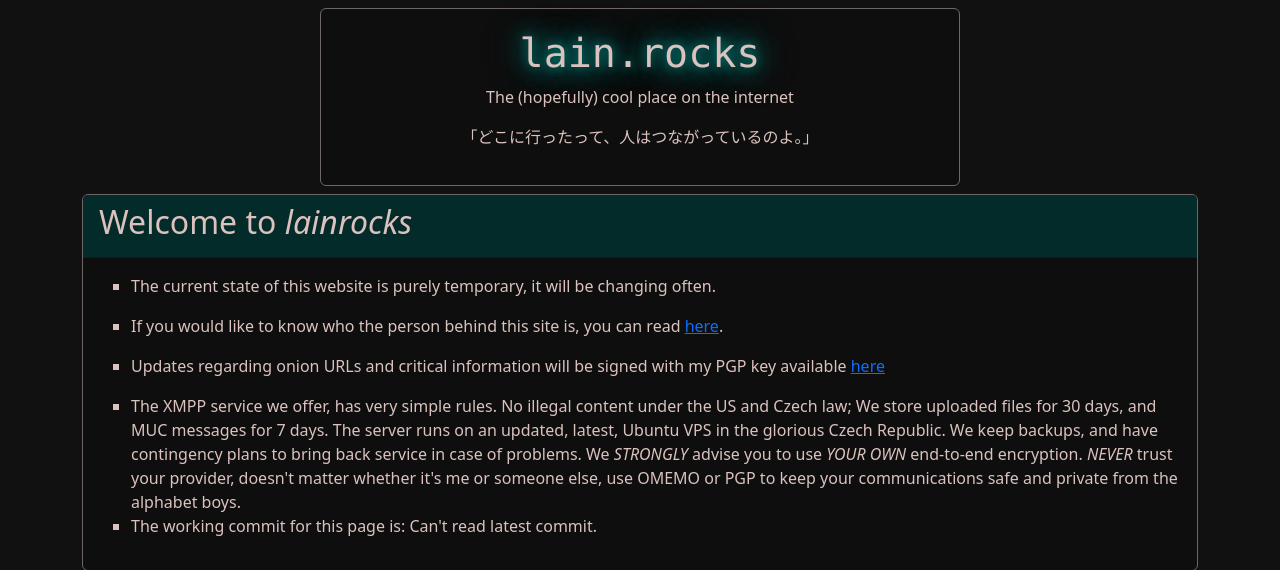
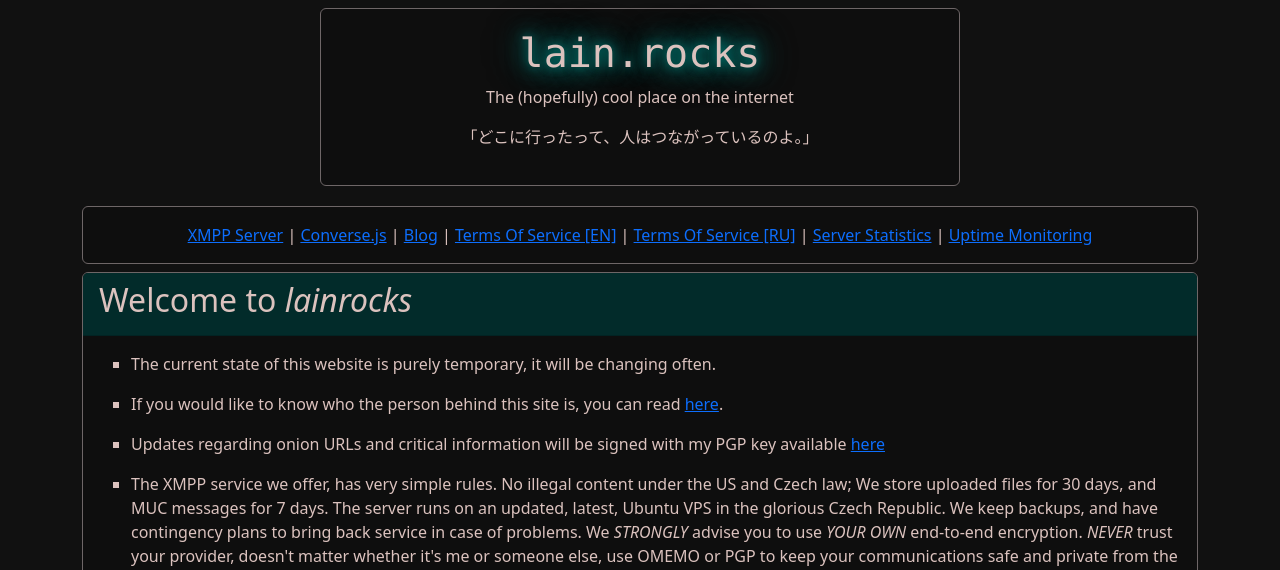
Before and after one commit to tyt4real/lainrocks, a PHP site: page / in a window 1280 px wide. Shown: the top 570 px of the page. Run offline with PHP 8.4, Linux system fonts and the light colour scheme.

Commit message:
removed the old services list in favor of some information and a nice navbar

```diff
--- a/css/index.css
+++ b/css/index.css
@@ -18,6 +18,11 @@
 
 ul {
   list-style-type: square;
+}
+
+#navbar {
+  border-color: var(--border_color);
+  text-align: center;
 }
 
 .container {
--- a/index.php
+++ b/index.php
@@ -23,8 +23,16 @@
     <p>The (hopefully) cool place on the internet</p>
     <p>「どこに行ったって、人はつながっているのよ。」</p>
   </header>
-
   <div id="app" class="container">
+    <div style="text-align: center">
+      <div id="navbar" class="content">
+        <div class="mt-2 card">
+          <div class="card-body">
+            <a href="./xmpp/register" target="_blank">XMPP Server</a> | <a href="./xmpp/conversejs/" target="_blank">Converse.js</a> | <a href="./sites/blog.php" target="_blank">Blog</a> | <a href="./sites/tos.html" target="_blank">Terms Of Service [EN]</a> | <a href="./sites/tos.ru.html" target="_blank">Terms Of Service [RU]</a> | <a href="./sites/serverstats.php" target="_blank">Server Statistics</a> | <a href="https://stats.uptimerobot.com/6eWo4s81Co" target="_blank">Uptime Monitoring</a>
+          </div>
+        </div>
+      </div>
+    </div>
     <section class="mt-2 card">
       <div class="card-header">
         <h2>Welcome to <i>lainrocks</i></h2>
@@ -48,6 +56,13 @@
           </li>
           <li>
             The XMPP service we offer, has very simple rules. No illegal content under the US and Czech law; We store uploaded files for 30 days, and MUC messages for 7 days. The server runs on an updated, latest, Ubuntu VPS in the glorious Czech Republic. We keep backups, and have contingency plans to bring back service in case of problems. We <i>STRONGLY</i> advise you to use <i>YOUR OWN</i> end-to-end encryption. <i>NEVER</i> trust your provider, doesn't matter whether it's me or someone else, use OMEMO or PGP to keep your communications safe and private from the alphabet boys.
+            Our XMPP server has a Biboumi IRC gateway and a Telegram gateway will be available soon.
+            Here are some badges to learn more about the service:
+            <ul>
+              <li><a href='https://compliance.conversations.im/server/lain.rocks'><img src='https://compliance.conversations.im/badge/lain.rocks'></a></li>
+              <li><a href="https://providers.xmpp.net/provider/lain.rocks/"><img alt="lain.rocks badge" src="https://data.xmpp.net/providers/v2/badges/lain.rocks.svg"></a></li>
+              <li><a href="https://xmppnetwork.goodbytes.im"><img alt="lain.rocks badge" src="https://xmppnetwork.goodbytes.im/badge/lain.rocks.svg"></a></li>
+            </ul>
           </li>
           <li>
             <p>
@@ -84,7 +99,7 @@
       </div>
     </section>
 
-    <section id="services" class="mt-2 card">
+    <!-- <section id="services" class="mt-2 card">
       <div class="card-header">
         <div class="d-flex justify-content-between">
           <div>
@@ -94,12 +109,12 @@
       </div>
       <div class="card-body">
         <ul>
-          <!-- <li>
+           <li>
             Lainchan webring: <a href="./sites/webring.php" target="_blank">here</a>.
-          </li> -->
+          </li>
           <li>
             Public XMPP server: click
-            <a href="./xmpp/register" target="_blank">here</a>. <a href='https://compliance.conversations.im/server/lain.rocks'><img src='https://compliance.conversations.im/badge/lain.rocks'></a> <a href="https://providers.xmpp.net/provider/lain.rocks/"><img alt="lain.rocks badge" src="https://data.xmpp.net/providers/v2/badges/lain.rocks.svg"></a><a href="https://xmppnetwork.goodbytes.im"><img alt="lain.rocks badge" src="https://xmppnetwork.goodbytes.im/badge/lain.rocks.svg"></a>
+            <a href="./xmpp/register" target="_blank">here</a>.
             <ul>
               <li>
                 Terms of service: click
@@ -126,7 +141,7 @@
           </li>
         </ul>
       </div>
-    </section>
+    </section> -->
     <!-- <section class="mt-2 card">
       <div class="card-header">
         <h2>Stuff I like :3</h2>
```
